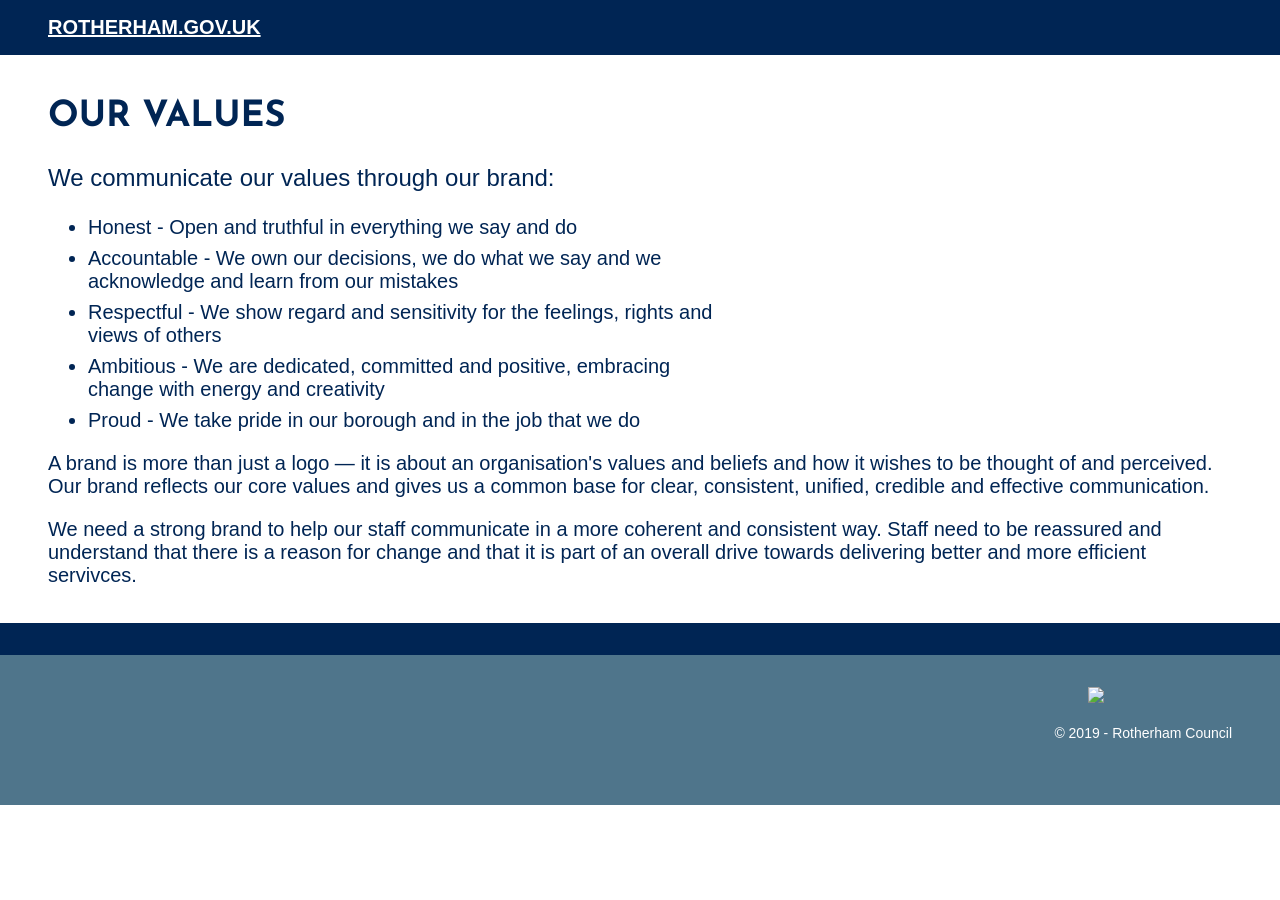
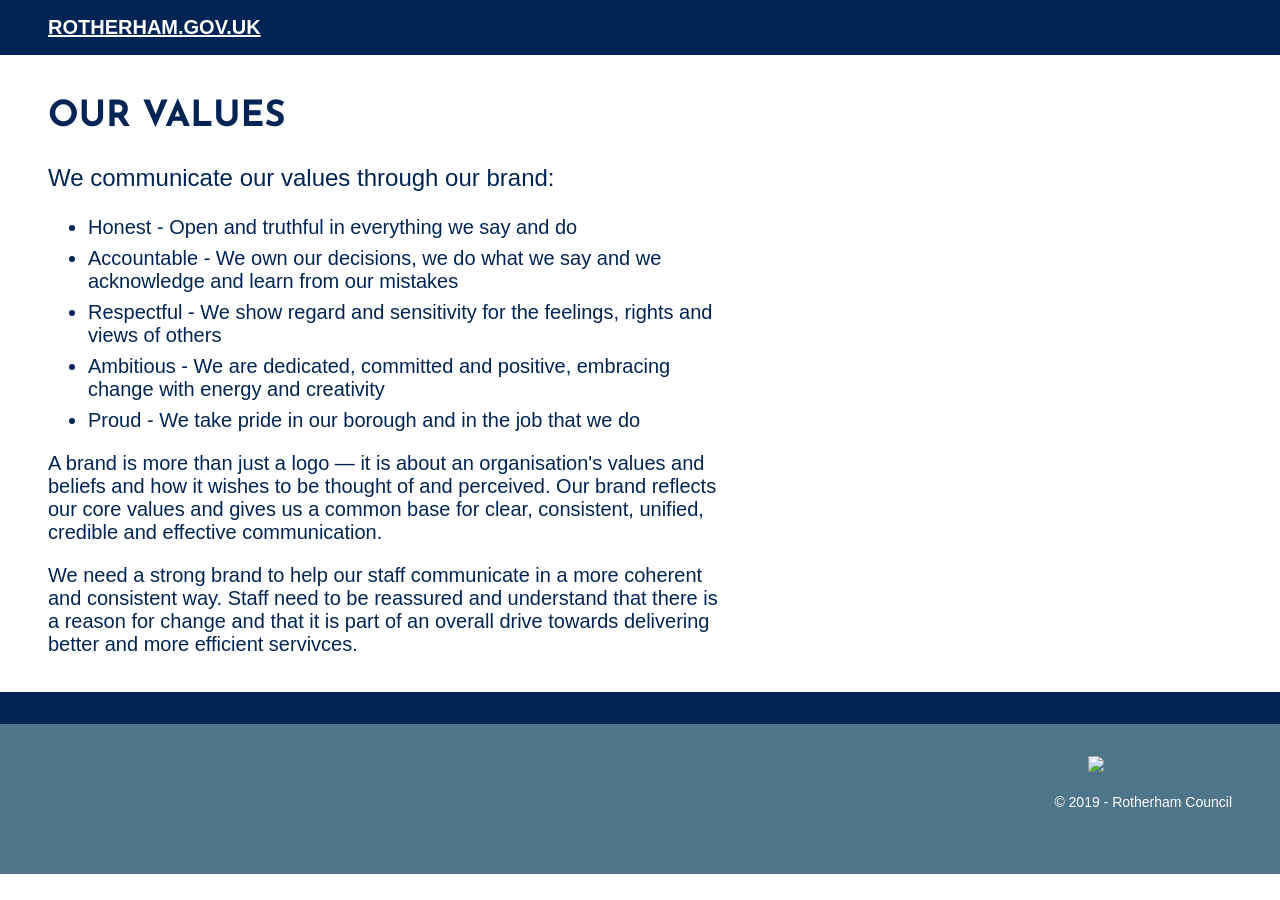
Before and after one commit to rothgov/design-manual, a Jekyll site: the page built from values.html, in a window 1280 px wide. Built offline with Jekyll 4.4.1, drawn with Linux system fonts in a browser that asks for light colours; some web fonts are replaced.

Commit message:
Update values.html

```diff
--- a/values.html
+++ b/values.html
@@ -14,7 +14,7 @@
       <li class="mb2">Ambitious - We are dedicated, committed and positive, embracing change with energy and creativity</li>
       <li class="mb2">Proud - We take pride in our borough and in the job that we do</li>
     </ul>
-    <p>A brand is more than just a logo &mdash; it is about an organisation's values and beliefs and how it wishes to be thought of and perceived. Our brand reflects our core values and gives us a common base for clear, consistent, unified, credible and effective communication.</p>
-    <p>We need a strong brand to help our staff communicate in a more coherent and consistent way. Staff need to be reassured and understand that there is a reason for change and that it is part of an overall drive towards delivering better and more efficient servivces.</p>
+    <p class="measure-wide">A brand is more than just a logo &mdash; it is about an organisation's values and beliefs and how it wishes to be thought of and perceived. Our brand reflects our core values and gives us a common base for clear, consistent, unified, credible and effective communication.</p>
+    <p class="measure-wide">We need a strong brand to help our staff communicate in a more coherent and consistent way. Staff need to be reassured and understand that there is a reason for change and that it is part of an overall drive towards delivering better and more efficient servivces.</p>
   </div>
 </section>
```
